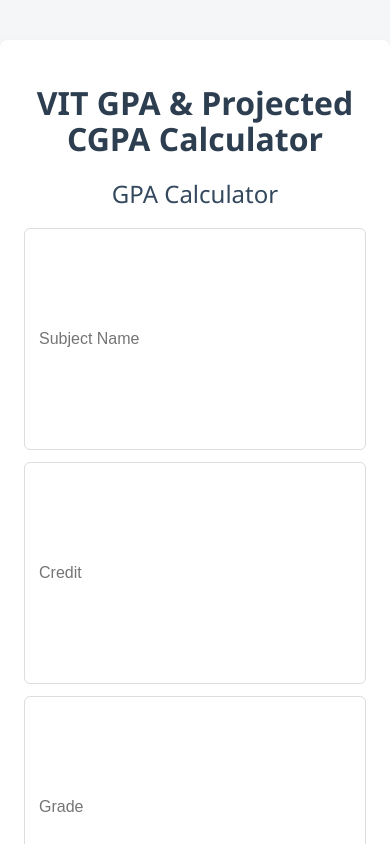
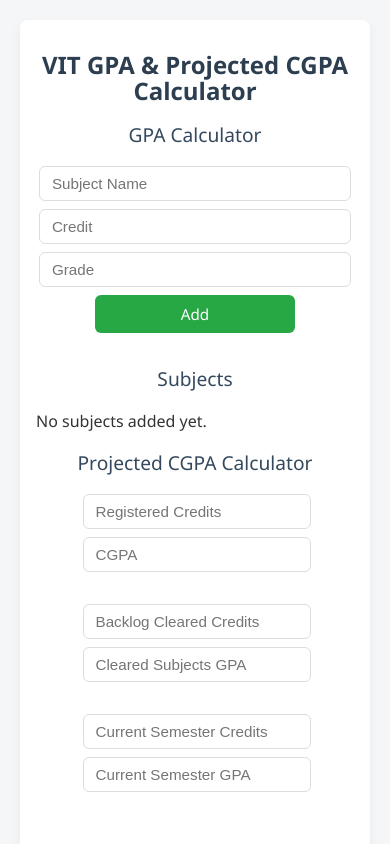
Before and after one commit to chakradharmukkamalla/CGPA, a React (Vite) app: page / in a window 390 px wide. Shown: the top 844 px of the page. Built offline with nearby package versions, Linux system fonts and the light colour scheme; the HTML template or start-up script is replaced by a standard one.

Commit message:
Update style.css
phone responsive fixture

```diff
--- a/src/styles.css
+++ b/src/styles.css
@@ -1,10 +1,12 @@
+/* Base styles */
 body {
   font-family: 'Segoe UI', Tahoma, Geneva, Verdana, sans-serif;
   background: #f4f6f8;
   color: #333;
   line-height: 1.5;
+  margin: 0;
+  padding: 0;
 }
-
 
 .container {
   max-width: 800px;
@@ -15,7 +17,7 @@
   box-shadow: 0 4px 12px rgba(0, 0, 0, 0.05);
 }
 
-
+/* Headings */
 h1 {
   font-size: 2rem;
   font-weight: 600;
@@ -40,13 +42,13 @@
   color: #17a2b8;
 }
 
-
+/* Forms */
 .form,
 .input-group {
   display: flex;
-  gap: 12px;
   flex-wrap: wrap;
   justify-content: center;
+  gap: 12px;
   margin-bottom: 1.5rem;
 }
 
@@ -64,7 +66,7 @@
   border-color: #17a2b8;
 }
 
-
+/* Buttons */
 button {
   padding: 10px 20px;
   font-size: 1rem;
@@ -89,6 +91,7 @@
   padding: 8px 16px;
   font-size: 0.9rem;
   color: #fff;
+  border-radius: 6px;
 }
 
 .edit-btn {
@@ -107,21 +110,23 @@
   background-color: #c82333;
 }
 
-
+/* Subject List */
 .subject-list {
   margin-top: 2rem;
 }
 
 .subject-list ul {
   list-style: none;
+  padding: 0;
+  margin: 0;
 }
 
 .subject-item {
   display: flex;
   flex-wrap: wrap;
+  justify-content: space-between;
+  align-items: center;
   gap: 12px;
-  align-items: center;
-  justify-content: space-between;
   padding: 14px 16px;
   background: #f1f4f6;
   border-radius: 6px;
@@ -134,7 +139,6 @@
   font-weight: 500;
 }
 
-
 .edit-grade-input {
   width: 48px;
   padding: 6px;
@@ -144,27 +148,7 @@
   border-radius: 4px;
 }
 
-
-@media (max-width: 600px) {
-  .form,
-  .input-group {
-    flex-direction: column;
-    align-items: stretch;
-  }
-
-  .subject-item {
-    flex-direction: column;
-    align-items: flex-start;
-  }
-
-  .edit-btn,
-  .delete-btn {
-    width: 100%;
-    margin-top: 0.5rem;
-  }
-}
-
-
+/* Utility Classes */
 .text-center {
   text-align: center;
 }
@@ -184,3 +168,62 @@
 .max-w-300 {
   max-width: 300px;
 }
+
+@media (max-width: 600px) {
+  .container {
+    margin: 20px;
+    padding: 16px;
+  }
+
+  h1 {
+    font-size: 1.5rem;
+  }
+
+  h2 {
+    font-size: 1.2rem;
+  }
+
+  .gpa-result {
+    font-size: 1.1rem;
+  }
+
+  .form,
+  .input-group {
+    flex-direction: column;
+    align-items: center; /* Center form items */
+    gap: 8px;
+  }
+
+  input {
+    width: 90%;
+    max-width: 300px;
+    font-size: 0.95rem;
+    padding: 8px 12px;
+    flex: none; /* Prevent flex stretching */
+  }
+
+  button {
+    width: 90%;
+    max-width: 200px;
+    font-size: 0.95rem;
+    padding: 9px 12px;
+  }
+
+  .subject-item {
+    flex-direction: column;
+    align-items: flex-start;
+    padding: 10px 12px;
+    gap: 8px;
+  }
+
+  .edit-btn,
+  .delete-btn {
+    width: 100%;
+    font-size: 0.85rem;
+    padding: 8px 12px;
+  }
+
+  .edit-grade-input {
+    width: 60px;
+  }
+}
```
